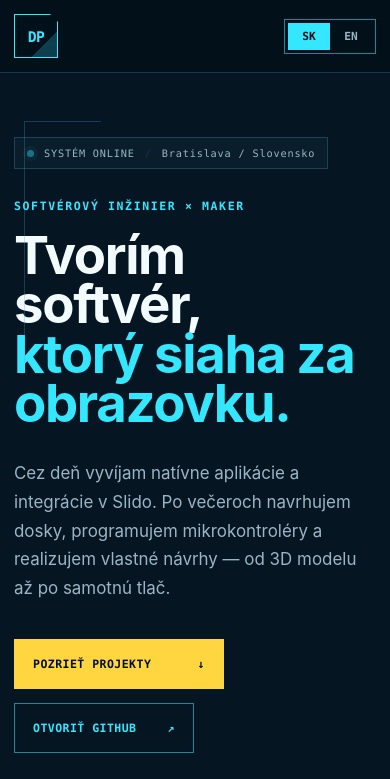
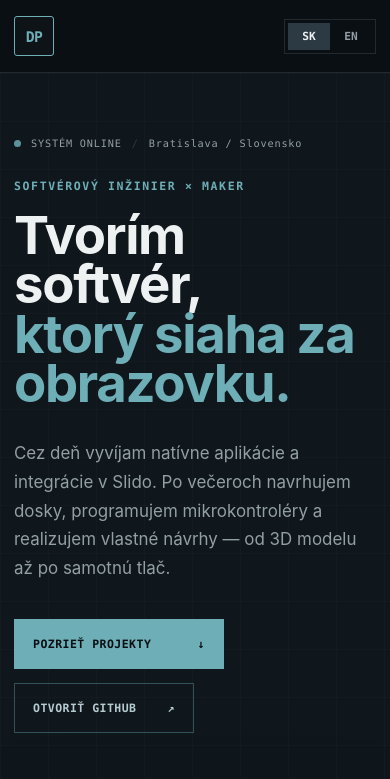
Before and after one commit to DominikPalo/dominikpalo.github.io, a React (Vite) app: page / in a window 390 px wide. Shown: the top 779 px of the page. Built offline with nearby package versions, Linux system fonts and the light colour scheme.

Commit message:
Refine site with professional visual style

```diff
--- a/app/globals.css
+++ b/app/globals.css
@@ -1,16 +1,16 @@
 :root {
-  --navy-950: #03101a;
-  --navy-900: #061522;
-  --navy-850: #081b29;
-  --navy-800: #0a2030;
-  --navy-700: #12394e;
-  --cyan: #35e6ff;
-  --cyan-soft: #a9f5ff;
-  --yellow: #ffd540;
-  --white: #f2fbff;
-  --muted: #9ab6c4;
-  --line: rgba(73, 165, 196, 0.28);
-  --line-strong: rgba(53, 230, 255, 0.55);
+  --navy-950: #0a0f13;
+  --navy-900: #10171c;
+  --navy-850: #141d23;
+  --navy-800: #19242b;
+  --navy-700: #2c3b43;
+  --cyan: #6eaeb7;
+  --cyan-soft: #b4ccd0;
+  --yellow: #c4aa68;
+  --white: #edf1f2;
+  --muted: #929fa5;
+  --line: rgba(164, 187, 193, 0.16);
+  --line-strong: rgba(110, 174, 183, 0.38);
   --font-sans: Inter, "Helvetica Neue", Arial, sans-serif;
   --font-display: "Space Grotesk Variable", Inter, "Helvetica Neue", Arial, sans-serif;
   --font-mono: "SFMono-Regular", "Cascadia Code", Menlo, Consolas, monospace;
@@ -39,10 +39,7 @@ body::before {
   position: fixed;
   inset: 0;
   z-index: -2;
-  background:
-    linear-gradient(rgba(53, 230, 255, 0.035) 1px, transparent 1px),
-    linear-gradient(90deg, rgba(53, 230, 255, 0.035) 1px, transparent 1px);
-  background-size: 40px 40px;
+  background: linear-gradient(180deg, rgba(255, 255, 255, 0.012), transparent 34%);
   content: "";
   pointer-events: none;
 }
@@ -51,11 +48,15 @@ body::after {
   position: fixed;
   inset: 0;
   z-index: -1;
-  background:
-    radial-gradient(circle at 80% 10%, rgba(53, 230, 255, 0.08), transparent 30%),
-    radial-gradient(circle at 5% 55%, rgba(255, 213, 64, 0.04), transparent 25%);
+  background: radial-gradient(circle at 78% 8%, rgba(110, 174, 183, 0.055), transparent 30%);
   content: "";
   pointer-events: none;
+}
+
+html.maker-mode {
+  --cyan: #35e6ff;
+  --cyan-soft: #a9f5ff;
+  --yellow: #ffd540;
 }
 
 html.maker-mode body::before {
@@ -123,7 +124,7 @@ img {
   top: 0;
   z-index: 50;
   border-bottom: 1px solid var(--line);
-  background: rgba(3, 16, 26, 0.88);
+  background: rgba(10, 15, 19, 0.9);
   backdrop-filter: blur(18px);
 }
 
@@ -144,16 +145,15 @@ img {
 
 .brand-mark {
   display: grid;
-  width: 44px;
-  height: 44px;
+  width: 40px;
+  height: 40px;
   place-items: center;
   border: 1px solid var(--cyan);
-  background:
-    linear-gradient(135deg, transparent 70%, rgba(53, 230, 255, 0.22) 70%);
+  border-radius: 3px;
+  background: rgba(255, 255, 255, 0.015);
   color: var(--cyan);
   font: 750 0.92rem var(--font-mono);
   letter-spacing: -0.05em;
-  clip-path: polygon(0 0, 82% 0, 100% 18%, 100% 100%, 0 100%);
 }
 
 .brand-text {
@@ -213,7 +213,7 @@ img {
 
 .language-switch {
   display: inline-flex;
-  border: 1px solid var(--line-strong);
+  border: 1px solid var(--line);
   padding: 3px;
 }
 
@@ -228,8 +228,8 @@ img {
 }
 
 .language-switch button.active {
-  background: var(--cyan);
-  color: var(--navy-950);
+  background: var(--navy-700);
+  color: var(--white);
 }
 
 .hero {
@@ -237,6 +237,10 @@ img {
   overflow: hidden;
   min-height: calc(100vh - 84px);
   padding: clamp(70px, 8vw, 118px) 0 0;
+  background:
+    linear-gradient(rgba(164, 187, 193, 0.025) 1px, transparent 1px),
+    linear-gradient(90deg, rgba(164, 187, 193, 0.025) 1px, transparent 1px);
+  background-size: 48px 48px;
 }
 
 .hero::before,
@@ -247,6 +251,7 @@ img {
 }
 
 .hero::before {
+  display: none;
   top: 48px;
   left: max(24px, calc((100vw - 1440px) / 2 - 36px));
   width: 76px;
@@ -256,6 +261,7 @@ img {
 }
 
 .hero::after {
+  display: none;
   right: 2vw;
   bottom: 150px;
   width: 160px;
@@ -276,10 +282,10 @@ img {
   align-items: center;
   gap: 10px;
   width: fit-content;
-  border: 1px solid var(--line);
-  background: rgba(10, 32, 48, 0.72);
-  color: var(--muted);
-  padding: 9px 12px;
+  border: 0;
+  background: transparent;
+  color: var(--muted);
+  padding: 0;
   font: 550 0.64rem var(--font-mono);
   letter-spacing: 0.08em;
 }
@@ -289,8 +295,7 @@ img {
   height: 7px;
   border-radius: 50%;
   background: var(--cyan);
-  box-shadow: 0 0 0 4px rgba(53, 230, 255, 0.12);
-  animation: status-pulse 2.6s ease-in-out infinite;
+  opacity: 0.82;
 }
 
 .status-divider {
@@ -358,12 +363,12 @@ img {
 
 .button:hover,
 .button:focus-visible {
-  transform: translateY(-3px);
+  transform: translateY(-1px);
 }
 
 .button-primary {
   min-width: 210px;
-  background: var(--yellow);
+  background: var(--cyan);
   color: var(--navy-950);
 }
 
@@ -375,7 +380,7 @@ img {
 .button-secondary {
   min-width: 180px;
   border-color: var(--line-strong);
-  color: var(--cyan);
+  color: var(--cyan-soft);
 }
 
 .button-secondary:hover,
@@ -386,11 +391,15 @@ img {
 
 .profile-system {
   position: relative;
-  border: 1px solid var(--line-strong);
-  background: rgba(6, 21, 34, 0.82);
+  border: 1px solid var(--line);
+  border-radius: 3px;
+  background: rgba(16, 23, 28, 0.9);
   padding: 16px;
-  clip-path: polygon(0 0, calc(100% - 26px) 0, 100% 26px, 100% 100%, 0 100%);
-  box-shadow: 0 28px 90px rgba(0, 0, 0, 0.25);
+  box-shadow: 0 22px 70px rgba(0, 0, 0, 0.18);
+}
+
+.profile-topline span:last-child {
+  display: none;
 }
 
 .profile-topline,
@@ -411,11 +420,7 @@ img {
   position: relative;
   min-height: 370px;
   overflow: hidden;
-  background:
-    linear-gradient(90deg, rgba(53, 230, 255, 0.05) 1px, transparent 1px),
-    linear-gradient(rgba(53, 230, 255, 0.05) 1px, transparent 1px),
-    var(--navy-950);
-  background-size: 24px 24px;
+  background: var(--navy-950);
 }
 
 .portrait-frame {
@@ -429,7 +434,7 @@ img {
   inset: 0;
   background:
     linear-gradient(to top, var(--navy-950) 0, transparent 45%),
-    linear-gradient(135deg, rgba(53, 230, 255, 0.1), transparent 45%);
+    linear-gradient(135deg, rgba(110, 174, 183, 0.055), transparent 45%);
   content: "";
 }
 
@@ -442,6 +447,7 @@ img {
 }
 
 .corner {
+  display: none;
   position: absolute;
   z-index: 2;
   width: 18px;
@@ -478,6 +484,7 @@ img {
 }
 
 .scan-line {
+  display: none;
   position: absolute;
   top: 20%;
   right: 0;
@@ -490,14 +497,22 @@ img {
   animation: scan 4s ease-in-out infinite;
 }
 
+html.maker-mode .scan-line {
+  display: block;
+}
+
+html.maker-mode .corner {
+  display: block;
+}
+
 .profile-index {
   position: absolute;
   right: 26px;
   bottom: 16px;
   z-index: 4;
-  color: var(--white);
-  font: 750 2.6rem var(--font-mono);
-  letter-spacing: -0.08em;
+  color: var(--muted);
+  font: 650 0.72rem var(--font-mono);
+  letter-spacing: 0.08em;
 }
 
 .system-readouts {
@@ -533,7 +548,7 @@ img {
 }
 
 .signal-line {
-  display: flex;
+  display: none;
   height: 26px;
   align-items: flex-end;
   justify-content: flex-end;
@@ -556,15 +571,14 @@ img {
   display: grid;
   grid-template-columns: repeat(4, 1fr);
   margin-top: clamp(80px, 9vw, 132px);
-  border-top: 1px solid var(--line);
-  border-left: 1px solid var(--line);
+  gap: 12px;
 }
 
 .metric {
   position: relative;
   min-height: 128px;
-  border-right: 1px solid var(--line);
-  border-bottom: 1px solid var(--line);
+  border: 1px solid var(--line);
+  background: rgba(255, 255, 255, 0.012);
   padding: 22px 24px;
 }
 
@@ -594,7 +608,7 @@ img {
 }
 
 .section {
-  padding: clamp(100px, 12vw, 180px) 0;
+  padding: clamp(90px, 9vw, 140px) 0;
   border-bottom: 1px solid var(--line);
 }
 
@@ -636,32 +650,23 @@ img {
 
 .identity-panel {
   position: relative;
-  min-height: 410px;
+  min-height: 370px;
   overflow: hidden;
   border: 1px solid var(--line);
-  background: rgba(10, 32, 48, 0.48);
+  background: rgba(255, 255, 255, 0.012);
   padding: clamp(28px, 4vw, 56px);
 }
 
 .identity-panel::after {
-  position: absolute;
-  right: -44px;
-  bottom: -44px;
-  width: 150px;
-  height: 150px;
-  border: 1px solid var(--line);
-  border-radius: 50%;
-  content: "";
+  display: none;
 }
 
 .maker-panel {
-  background:
-    linear-gradient(135deg, rgba(255, 213, 64, 0.06), transparent 40%),
-    rgba(10, 32, 48, 0.48);
+  background: rgba(255, 255, 255, 0.012);
 }
 
 .panel-label {
-  display: flex;
+  display: none;
   justify-content: space-between;
   color: var(--muted);
   font: 550 0.65rem var(--font-mono);
@@ -671,12 +676,12 @@ img {
 .identity-icon {
   position: relative;
   display: flex;
-  width: 76px;
-  height: 76px;
-  margin: 56px 0 32px;
+  width: 64px;
+  height: 64px;
+  margin: 18px 0 32px;
   align-items: center;
   justify-content: center;
-  border: 1px solid var(--line-strong);
+  border: 1px solid var(--line);
   color: var(--cyan);
   font: 600 1.55rem var(--font-mono);
 }
@@ -686,7 +691,7 @@ img {
 }
 
 .chip-icon {
-  border-color: rgba(255, 213, 64, 0.6);
+  border-color: var(--line-strong);
   color: var(--yellow);
 }
 
@@ -743,7 +748,7 @@ img {
 }
 
 .toolchain-pulse {
-  color: var(--cyan);
+  display: none;
 }
 
 .tool-list {
@@ -756,13 +761,13 @@ img {
 .tool-list span,
 .tags span {
   border: 1px solid var(--line);
-  color: var(--cyan-soft);
+  color: var(--muted);
   padding: 7px 10px;
   font: 500 0.64rem var(--font-mono);
 }
 
 .work-section {
-  background: rgba(3, 16, 26, 0.42);
+  background: rgba(10, 15, 19, 0.48);
 }
 
 .horizontal-heading {
@@ -789,14 +794,14 @@ img {
   min-width: 0;
   grid-template-columns: 0.85fr 1.15fr;
   border: 1px solid var(--line);
-  background: var(--navy-900);
+  background: rgba(16, 23, 28, 0.78);
   transition:
     transform 200ms ease,
     border-color 200ms ease;
 }
 
 .project-card:hover {
-  transform: translateY(-5px);
+  transform: translateY(-1px);
   border-color: var(--line-strong);
 }
 
@@ -820,8 +825,8 @@ img {
   position: absolute;
   inset: 0;
   background:
-    linear-gradient(to top, rgba(3, 16, 26, 0.6), transparent 55%),
-    linear-gradient(135deg, rgba(53, 230, 255, 0.08), transparent);
+    linear-gradient(to top, rgba(10, 15, 19, 0.44), transparent 55%),
+    linear-gradient(135deg, rgba(110, 174, 183, 0.035), transparent);
   content: "";
 }
 
@@ -829,26 +834,19 @@ img {
   width: 100%;
   height: 100%;
   object-fit: cover;
-  filter: saturate(0.72) contrast(1.02);
+  filter: saturate(0.88) contrast(1.01);
   transition:
     transform 500ms ease,
     filter 300ms ease;
 }
 
 .project-card:hover .project-image img {
-  transform: scale(1.035);
-  filter: saturate(1) contrast(1.02);
+  transform: scale(1.015);
+  filter: saturate(0.98) contrast(1.01);
 }
 
 .project-scan {
-  position: absolute;
-  top: 28px;
-  right: 28px;
-  z-index: 2;
-  width: 34px;
-  height: 34px;
-  border-top: 1px solid var(--cyan);
-  border-right: 1px solid var(--cyan);
+  display: none;
 }
 
 .project-open {
@@ -860,8 +858,9 @@ img {
   width: 42px;
   height: 42px;
   place-items: center;
-  background: var(--yellow);
-  color: var(--navy-950);
+  border: 1px solid var(--line-strong);
+  background: rgba(10, 15, 19, 0.82);
+  color: var(--white);
   font-family: var(--font-mono);
 }
 
@@ -928,7 +927,7 @@ img {
 
 .text-link:hover,
 .text-link:focus-visible {
-  color: var(--yellow);
+  color: var(--white);
 }
 
 .experience-layout {
@@ -944,7 +943,7 @@ img {
 }
 
 .axis-graphic {
-  display: flex;
+  display: none;
   height: 90px;
   align-items: end;
   gap: 4px;
@@ -989,12 +988,14 @@ img {
   right: 0;
   width: 8px;
   height: 8px;
-  border: 1px solid var(--cyan);
+  border: 0;
+  border-radius: 50%;
+  background: var(--cyan);
   content: "";
 }
 
 .timeline-years {
-  color: var(--yellow);
+  color: var(--cyan-soft);
   font: 600 0.68rem var(--font-mono);
   letter-spacing: 0.08em;
 }
@@ -1026,9 +1027,9 @@ img {
 .community-shell {
   display: grid;
   grid-template-columns: 1fr 1fr;
-  border: 1px solid var(--cyan);
-  background: var(--cyan);
-  color: var(--navy-950);
+  border: 1px solid var(--line);
+  background: rgba(255, 255, 255, 0.012);
+  color: var(--white);
 }
 
 .community-copy {
@@ -1037,34 +1038,31 @@ img {
 
 .community-copy .section-kicker {
   margin-top: 0;
-  color: var(--navy-700);
+  color: var(--cyan);
 }
 
 .community-copy > p {
-  color: rgba(3, 16, 26, 0.75);
+  color: var(--muted);
 }
 
 .button-light {
   width: fit-content;
   margin-top: 34px;
-  border-color: var(--navy-950);
-  background: var(--navy-950);
-  color: var(--white);
+  border-color: var(--line-strong);
+  background: var(--cyan);
+  color: var(--navy-950);
 }
 
 .button-light:hover,
 .button-light:focus-visible {
-  background: transparent;
+  background: var(--white);
   color: var(--navy-950);
 }
 
 .community-console {
-  margin: 18px;
-  background:
-    linear-gradient(rgba(53, 230, 255, 0.035) 1px, transparent 1px),
-    linear-gradient(90deg, rgba(53, 230, 255, 0.035) 1px, transparent 1px),
-    var(--navy-950);
-  background-size: 20px 20px;
+  margin: 0;
+  border-left: 1px solid var(--line);
+  background: var(--navy-950);
   color: var(--white);
   padding: clamp(24px, 4vw, 48px);
 }
@@ -1103,8 +1101,7 @@ img {
   width: 8px;
   height: 8px;
   border-radius: 50%;
-  background: var(--yellow);
-  box-shadow: 0 0 0 4px rgba(255, 213, 64, 0.12);
+  background: var(--cyan);
 }
 
 .console-footer {
@@ -1114,10 +1111,7 @@ img {
 .hobbies-section {
   position: relative;
   overflow: hidden;
-  background:
-    radial-gradient(circle at 12% 70%, rgba(255, 213, 64, 0.045), transparent 26%),
-    radial-gradient(circle at 88% 28%, rgba(53, 230, 255, 0.055), transparent 28%),
-    rgba(3, 16, 26, 0.38);
+  background: rgba(10, 15, 19, 0.28);
 }
 
 .hobbies-heading {
@@ -1135,14 +1129,14 @@ img {
   position: relative;
   overflow: hidden;
   border: 1px solid var(--line);
-  background: rgba(6, 21, 34, 0.82);
+  background: rgba(16, 23, 28, 0.78);
   transition:
     transform 200ms ease,
     border-color 200ms ease;
 }
 
 .hobby-card:hover {
-  transform: translateY(-5px);
+  transform: translateY(-1px);
   border-color: var(--line-strong);
 }
 
@@ -1168,8 +1162,8 @@ img {
   overflow: hidden;
   border-bottom: 1px solid var(--line);
   background:
-    linear-gradient(rgba(53, 230, 255, 0.04) 1px, transparent 1px),
-    linear-gradient(90deg, rgba(53, 230, 255, 0.04) 1px, transparent 1px),
+    linear-gradient(rgba(164, 187, 193, 0.025) 1px, transparent 1px),
+    linear-gradient(90deg, rgba(164, 187, 193, 0.025) 1px, transparent 1px),
     var(--navy-950);
   background-size: 24px 24px;
 }
@@ -1181,40 +1175,37 @@ img {
   width: min(72%, 470px);
   height: auto;
   transform: translateX(50%);
-  opacity: 0.58;
-  filter: invert(86%) sepia(92%) saturate(1554%) hue-rotate(157deg) brightness(103%) contrast(104%);
+  opacity: 0.36;
+  filter: invert(86%) sepia(8%) saturate(420%) hue-rotate(145deg) brightness(88%) contrast(88%);
 }
 
 .travel-visual {
   background:
-    linear-gradient(rgba(255, 213, 64, 0.035) 1px, transparent 1px),
-    linear-gradient(90deg, rgba(255, 213, 64, 0.035) 1px, transparent 1px),
+    linear-gradient(rgba(164, 187, 193, 0.025) 1px, transparent 1px),
+    linear-gradient(90deg, rgba(164, 187, 193, 0.025) 1px, transparent 1px),
     var(--navy-950);
   background-size: 20px 20px;
 }
 
 .passport-stamp {
   position: absolute;
-  top: 28px;
+  top: 42px;
   right: 34px;
   display: grid;
-  width: 138px;
-  height: 138px;
+  width: 112px;
+  height: 112px;
   transform: rotate(6deg);
   place-content: center;
-  border: 1px solid var(--yellow);
+  border: 1px solid var(--muted);
   border-radius: 50%;
-  color: var(--yellow);
+  color: var(--muted);
+  opacity: 0.62;
   text-align: center;
 }
 
 .passport-stamp::before,
 .passport-stamp::after {
-  position: absolute;
-  inset: 8px;
-  border: 1px dashed rgba(255, 213, 64, 0.55);
-  border-radius: 50%;
-  content: "";
+  display: none;
 }
 
 .passport-stamp::after {
@@ -1225,7 +1216,7 @@ img {
 }
 
 .passport-stamp strong {
-  font: 760 1.7rem var(--font-mono);
+  font: 700 1.25rem var(--font-mono);
   letter-spacing: 0.08em;
 }
 
@@ -1239,8 +1230,8 @@ img {
   top: -52px;
   left: 24px;
   width: min(64%, 350px);
-  opacity: 0.58;
-  filter: invert(86%) sepia(92%) saturate(1554%) hue-rotate(157deg) brightness(103%) contrast(104%);
+  opacity: 0.36;
+  filter: invert(86%) sepia(8%) saturate(420%) hue-rotate(145deg) brightness(88%) contrast(88%);
 }
 
 .map-connection {
@@ -1250,7 +1241,7 @@ img {
   width: 154px;
   height: 48px;
   transform: rotate(-8deg);
-  border-top: 1px dashed rgba(255, 213, 64, 0.72);
+  border-top: 1px dashed var(--line-strong);
   border-radius: 50%;
 }
 
@@ -1261,7 +1252,7 @@ img {
   border-radius: 50%;
   background: var(--cyan);
   color: var(--cyan);
-  box-shadow: 0 0 0 4px rgba(53, 230, 255, 0.12);
+  opacity: 0.7;
 }
 
 .map-pin::after {
@@ -1278,9 +1269,8 @@ img {
 .map-pin-east {
   top: 96px;
   left: 293px;
-  color: var(--yellow);
-  background: var(--yellow);
-  box-shadow: 0 0 0 4px rgba(255, 213, 64, 0.12);
+  color: var(--cyan-soft);
+  background: var(--cyan-soft);
 }
 
 .travel-coordinate {
@@ -1321,13 +1311,13 @@ img {
 
 .hobby-tags span {
   border: 1px solid var(--line);
-  color: var(--cyan-soft);
+  color: var(--muted);
   padding: 6px 9px;
   font: 500 0.6rem var(--font-mono);
 }
 
 .site-footer {
-  padding: clamp(100px, 12vw, 180px) 0 30px;
+  padding: clamp(90px, 9vw, 140px) 0 30px;
   background: var(--navy-950);
 }
 
@@ -1351,11 +1341,7 @@ img {
   grid-template-columns: minmax(250px, 0.38fr) minmax(0, 1fr);
   margin-top: 80px;
   border: 1px solid var(--line);
-  background:
-    linear-gradient(rgba(53, 230, 255, 0.025) 1px, transparent 1px),
-    linear-gradient(90deg, rgba(53, 230, 255, 0.025) 1px, transparent 1px),
-    rgba(6, 21, 34, 0.76);
-  background-size: 28px 28px;
+  background: rgba(16, 23, 28, 0.76);
 }
 
 .contact-channel-meta {
@@ -1397,8 +1383,7 @@ img {
   height: 8px;
   border-radius: 50%;
   background: var(--cyan);
-  box-shadow: 0 0 12px rgba(53, 230, 255, 0.7);
-  animation: status-pulse 2.2s ease-in-out infinite;
+  opacity: 0.8;
 }
 
 .contact-form {
@@ -1434,7 +1419,7 @@ img {
   border: 1px solid var(--line);
   border-radius: 0;
   outline: 0;
-  background: rgba(3, 16, 26, 0.82);
+  background: rgba(10, 15, 19, 0.72);
   color: var(--white);
   padding: 15px 16px;
   font: inherit;
@@ -1457,14 +1442,14 @@ img {
 
 .contact-field input:hover,
 .contact-field textarea:hover {
-  border-color: rgba(53, 230, 255, 0.4);
+  border-color: var(--line-strong);
 }
 
 .contact-field input:focus-visible,
 .contact-field textarea:focus-visible {
   border-color: var(--cyan);
   background: var(--navy-950);
-  box-shadow: 0 0 0 3px rgba(53, 230, 255, 0.1);
+  box-shadow: 0 0 0 3px rgba(110, 174, 183, 0.08);
 }
 
 .contact-form-footer {
@@ -1485,8 +1470,8 @@ img {
   align-items: center;
   gap: 10px;
   margin: 28px 0 0;
-  border: 1px solid rgba(53, 230, 255, 0.42);
-  background: rgba(53, 230, 255, 0.08);
+  border: 1px solid var(--line-strong);
+  background: rgba(110, 174, 183, 0.06);
   color: var(--cyan-soft);
   padding: 14px 16px;
   font: 550 0.72rem var(--font-mono);
@@ -1545,15 +1530,15 @@ img {
 
 .social-links a:hover,
 .social-links a:focus-visible {
-  background: var(--cyan);
-  color: var(--navy-950);
+  background: rgba(110, 174, 183, 0.08);
+  color: var(--white);
 }
 
 .social-links a:hover span,
 .social-links a:focus-visible span,
 .social-links a:hover b,
 .social-links a:focus-visible b {
-  color: var(--navy-950);
+  color: var(--cyan-soft);
 }
 
 .footer-bottom {
@@ -1906,9 +1891,9 @@ img {
   .map-pin-east { left: 214px; }
 
   .passport-stamp {
-    right: 20px;
-    width: 118px;
-    height: 118px;
+    right: 18px;
+    width: 96px;
+    height: 96px;
   }
 
   .console-footer {
```
